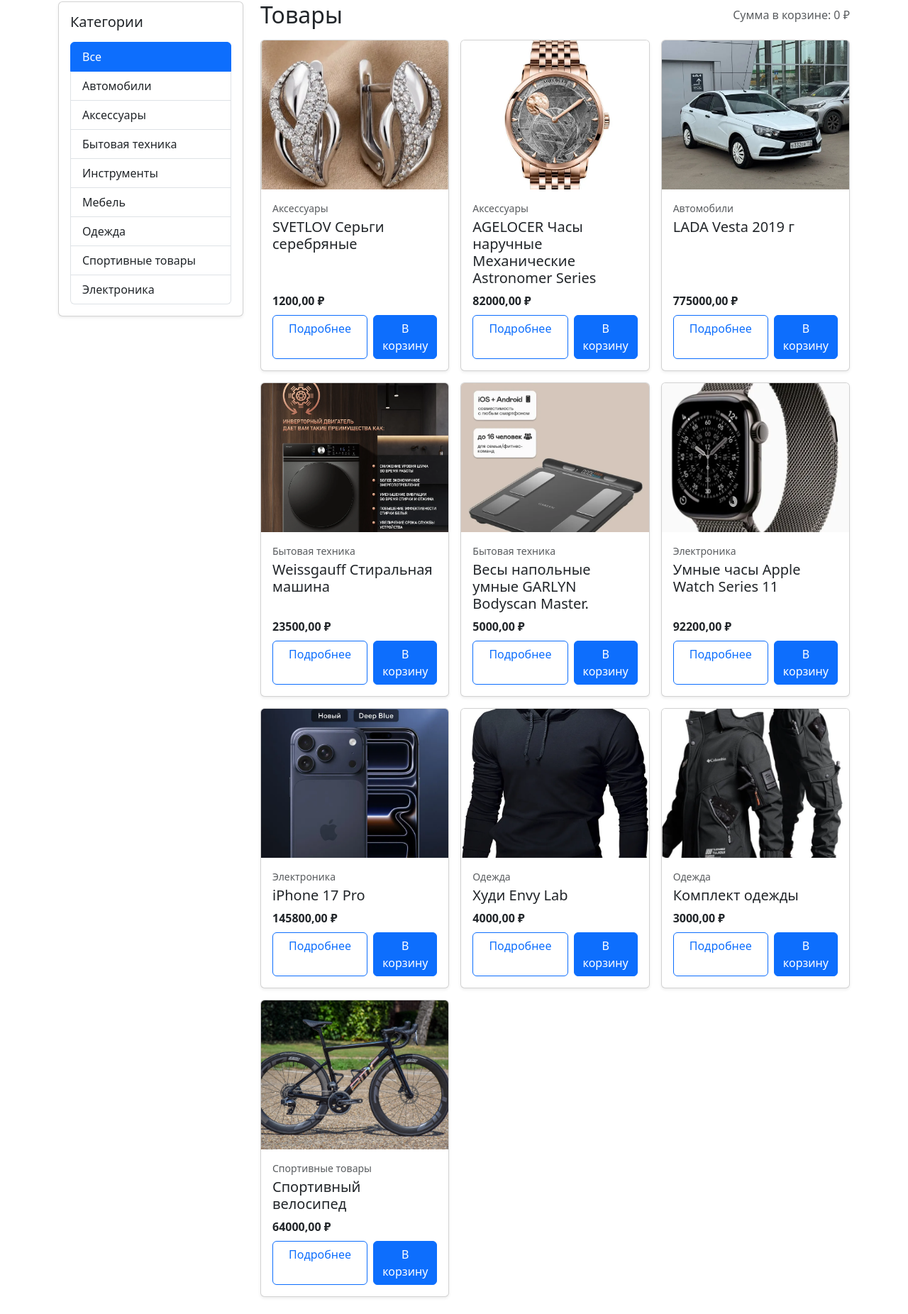
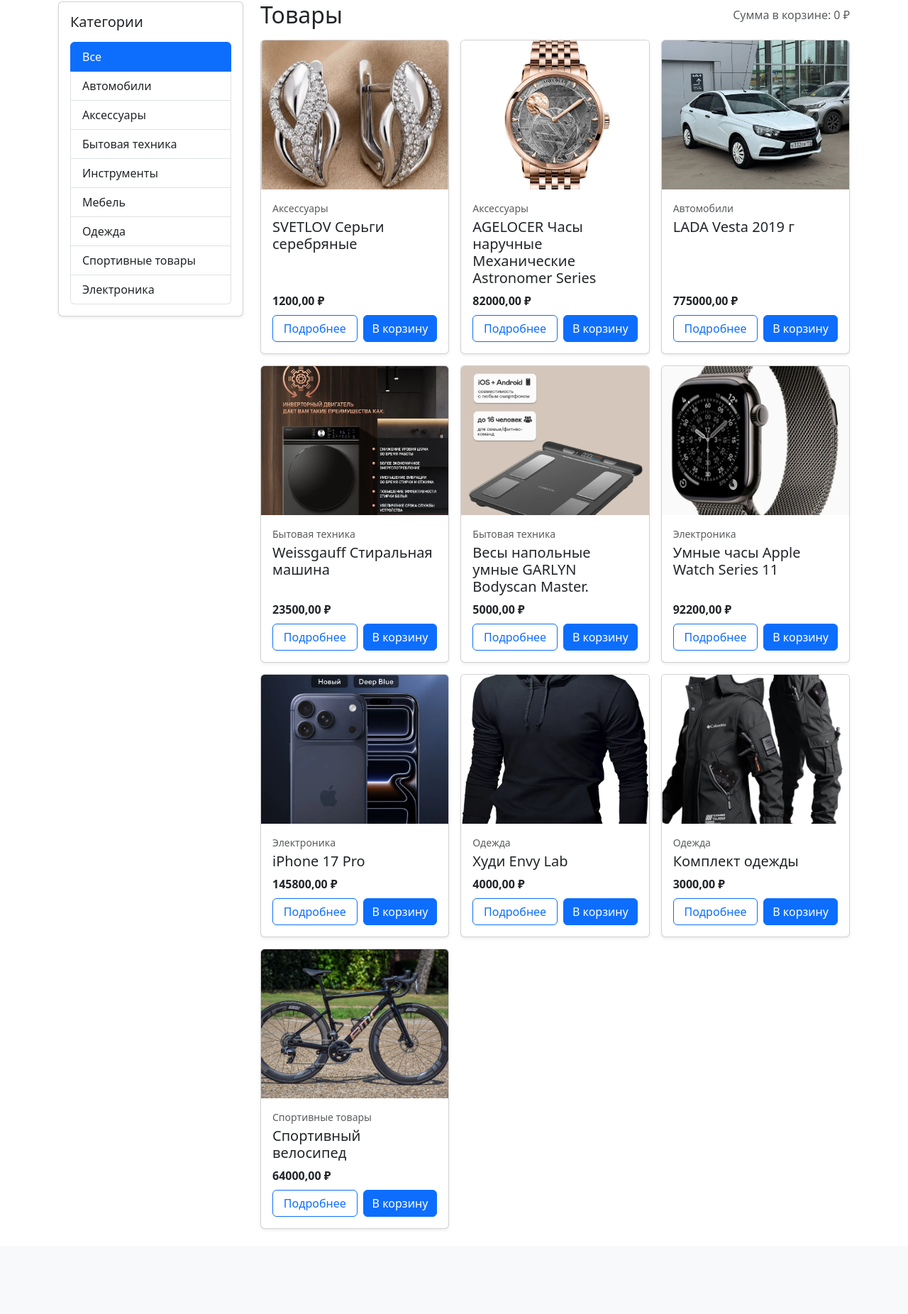
Before and after one commit to Polkeris/Project, a Django app: page / in a window 1280 px wide. Shown: the part 78-1930 px from the top of the page at 71% size. After the commit the page ends 1810 px from the top, so only its background shows below. Run offline with Django 5.2, Linux system fonts and the light colour scheme; data comes from the database, SQL or seed files in the repository; both versions use the stored data as it was after the commit.

Commit message:
Добавил бэк энд

```diff
--- a/templates/index.html
+++ b/templates/index.html
@@ -55,7 +55,7 @@
                       {% csrf_token %}
                       <input type="hidden" name="quantity" value="1" />
                       <input type="hidden" name="next" value="{{ request.get_full_path }}" />
-                      <button class="btn btn-primary" type="submit">В корзину</button>
+                      <button class="btn btn-primary text-nowrap" style="white-space: nowrap;" type="submit">В корзину</button>
                     </form>
                   </div>
                 </div>
```
Also changed, not shown: db.sqlite3, media/products/iphone17.webp (added), media/products/lada.webp (added), media/products/Часы.webp (added), media/products/весы.webp (added), media/products/серьги.webp (added), media/products/стиралка.webp (added), media/products/часы2.webp (added).
